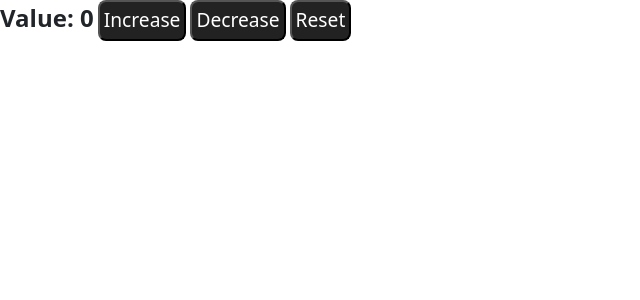
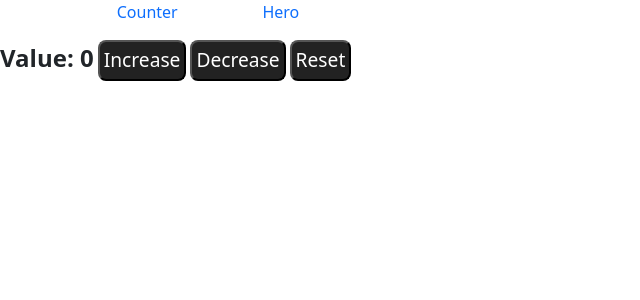
Before and after one commit to CarlosGal19/First_Angular_Practice, an Angular app: page / in a window 1280 px wide. Shown: the top 300 px of the page, without its empty margins (0-640 px from the left). Built offline with nearby package versions, Linux system fonts and the light colour scheme.

Commit message:
feat: add global top navigation bar

```diff
--- a/src/app/app.html
+++ b/src/app/app.html
@@ -1 +1,2 @@
+<app-nav-bar/>
 <router-outlet />
--- a/src/app/app.ts
+++ b/src/app/app.ts
@@ -1,9 +1,10 @@
 import { Component, signal } from '@angular/core';
 import { RouterOutlet } from '@angular/router';
+import { NavBar } from './nav-bar/nav-bar';
 
 @Component({
   selector: 'app-root',
-  imports: [RouterOutlet],
+  imports: [RouterOutlet, NavBar],
   templateUrl: './app.html',
 })
 export class App {
--- /dev/null
+++ b/src/app/nav-bar/nav-bar.css
@@ -0,0 +1,25 @@
+li {
+  list-style: none;
+}
+
+ul {
+  display: flex;
+  justify-content: space-evenly;
+  width: 30%;
+}
+
+a:link {
+  text-decoration: none;
+}
+
+a:visited {
+  text-decoration: none;
+}
+
+a:hover {
+  text-decoration: underline;
+}
+
+a:active {
+  text-decoration: underline;
+}
--- /dev/null
+++ b/src/app/nav-bar/nav-bar.html
@@ -0,0 +1,14 @@
+<nav>
+  <ul>
+    <li>
+      <a rel="stylesheet" href="">
+        Counter
+      </a>
+    </li>
+    <li>
+      <a rel="stylesheet" href="hero">
+        Hero
+      </a>
+    </li>
+  </ul>
+</nav>
```
Also changed, not shown: src/app/nav-bar/nav-bar.ts (added, +11 -0 lines).
